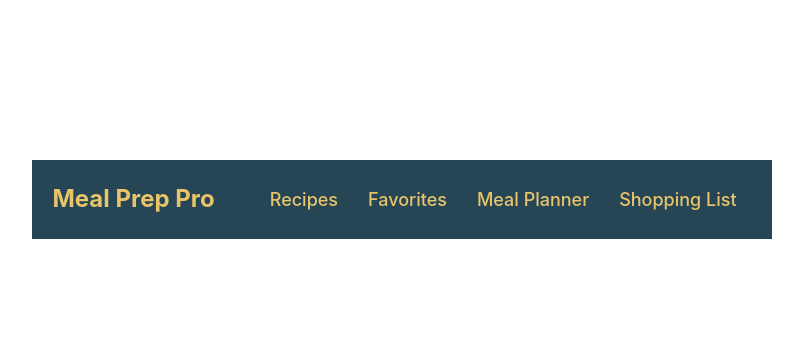
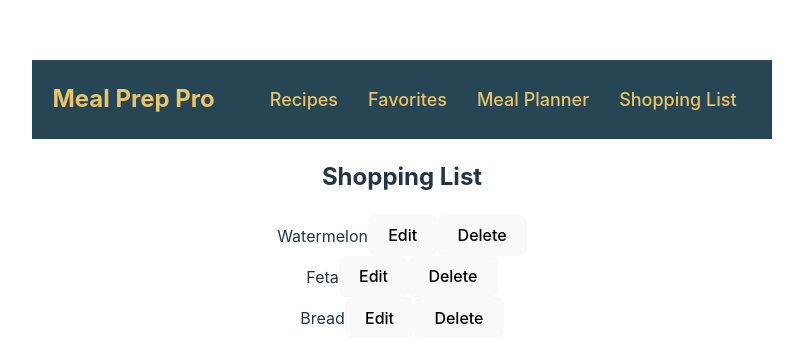
Before and after one commit to vnelai/Meal_Prep_Pro_FE, a React (Vite) app: page /shopping-list in a window 1280 px wide. Shown: the part 201-564 px from the top of the page, without its empty margins (238-1041 px from the left). Built offline with nearby package versions, Linux system fonts and the light colour scheme.

Commit message:
Import the ShoppingListPage into the App.jsx - Change ShoppingList page variable name so it doesn't mathc component

```diff
--- a/src/App.jsx
+++ b/src/App.jsx
@@ -7,6 +7,7 @@ import Home from './pages/home/Home';  // Import Home page
 import Recipes from './pages/recipes/Recipes';  // Import Recipes page
 import Favorites from './pages/favorites/Favorites';  // Import Favorites page
 import MealPlannerPage from './pages/meal_planner/MealPlanner'; // Import MealPlaner page
+import ShoppingListPage from './pages/shopping_list/ShoppingList';  // Import Shopping List Page
 
 // App.jsx function
 function App() {
@@ -21,7 +22,10 @@ function App() {
         <Route path='/recipes' element={<Recipes/>}/>
         {/* Add Favorites page route */}
         <Route path='/favorites' element={<Favorites/>}/>
+        {/* Add Meal Planner page route */}
         <Route path='/meal-planner' element={<MealPlannerPage/>}/>
+        {/* Add Shopping List page route */}
+        <Route path='/shopping-list' element={<ShoppingListPage/>}/>
       </Routes>
     </>
   );
--- a/src/components/shopping_list/ShoppingList.jsx
+++ b/src/components/shopping_list/ShoppingList.jsx
@@ -50,4 +50,4 @@ function ShoppingList({groceryItem, updateGroceryItem, deleteGroceryItem}) {
 };
 
 // Exporting ShoppingList component
-export default ShoppingList
+export default ShoppingList;
--- a/src/pages/shopping_list/ShoppingList.jsx
+++ b/src/pages/shopping_list/ShoppingList.jsx
@@ -6,7 +6,7 @@ import ShoppingList from "../../components/shopping_list/ShoppingList";
 
 
 // Shopping List page function
-function ShoppingList() {
+function ShoppingListPage() {
     // Track and set the grocery items
     // Add some sample data for now
     const [groceryItems, setGroceryItems]= useState([
@@ -60,4 +60,4 @@ function ShoppingList() {
 }
 
 // Export the ShoppingList page
-export default ShoppingList
+export default ShoppingListPage;
```
